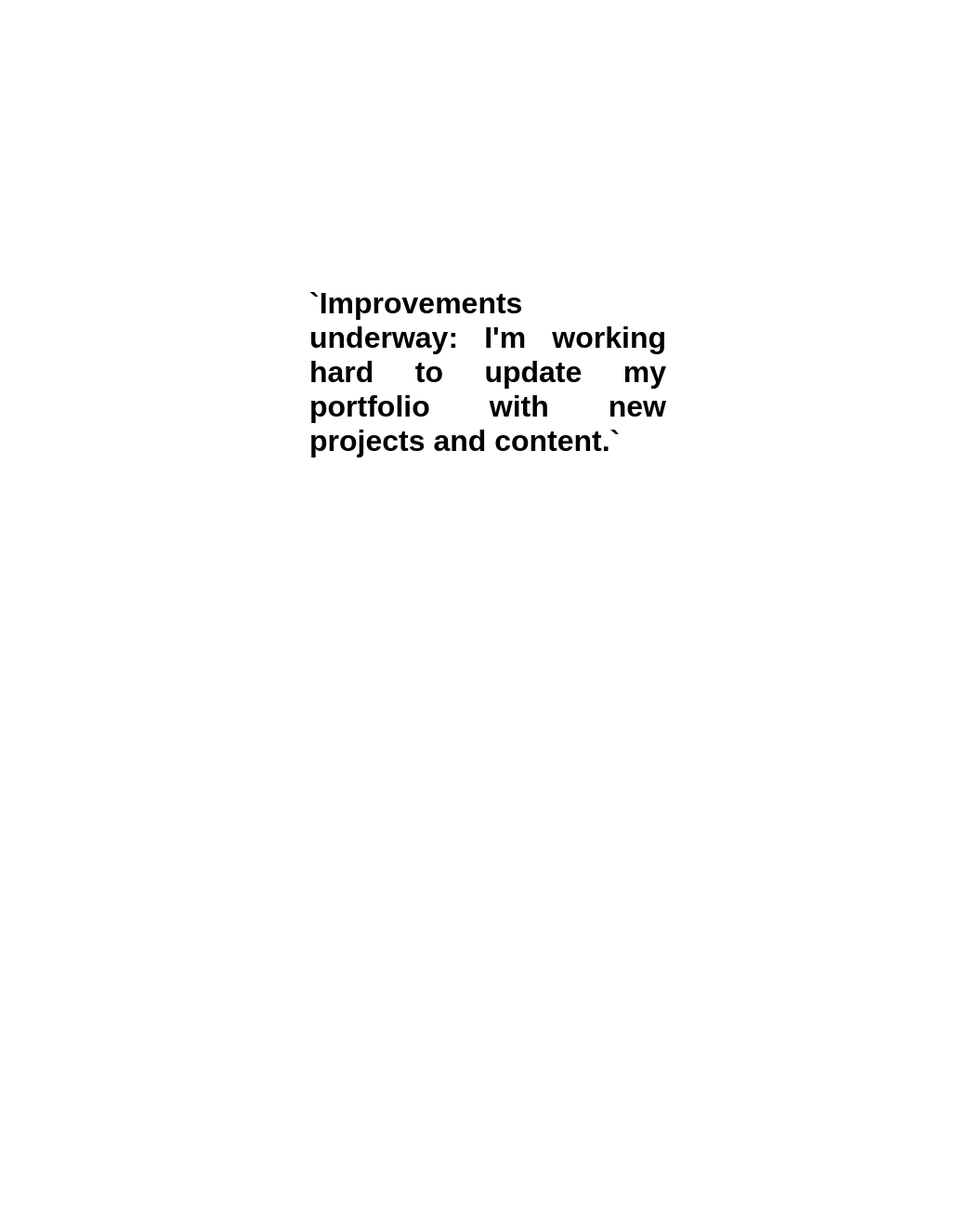
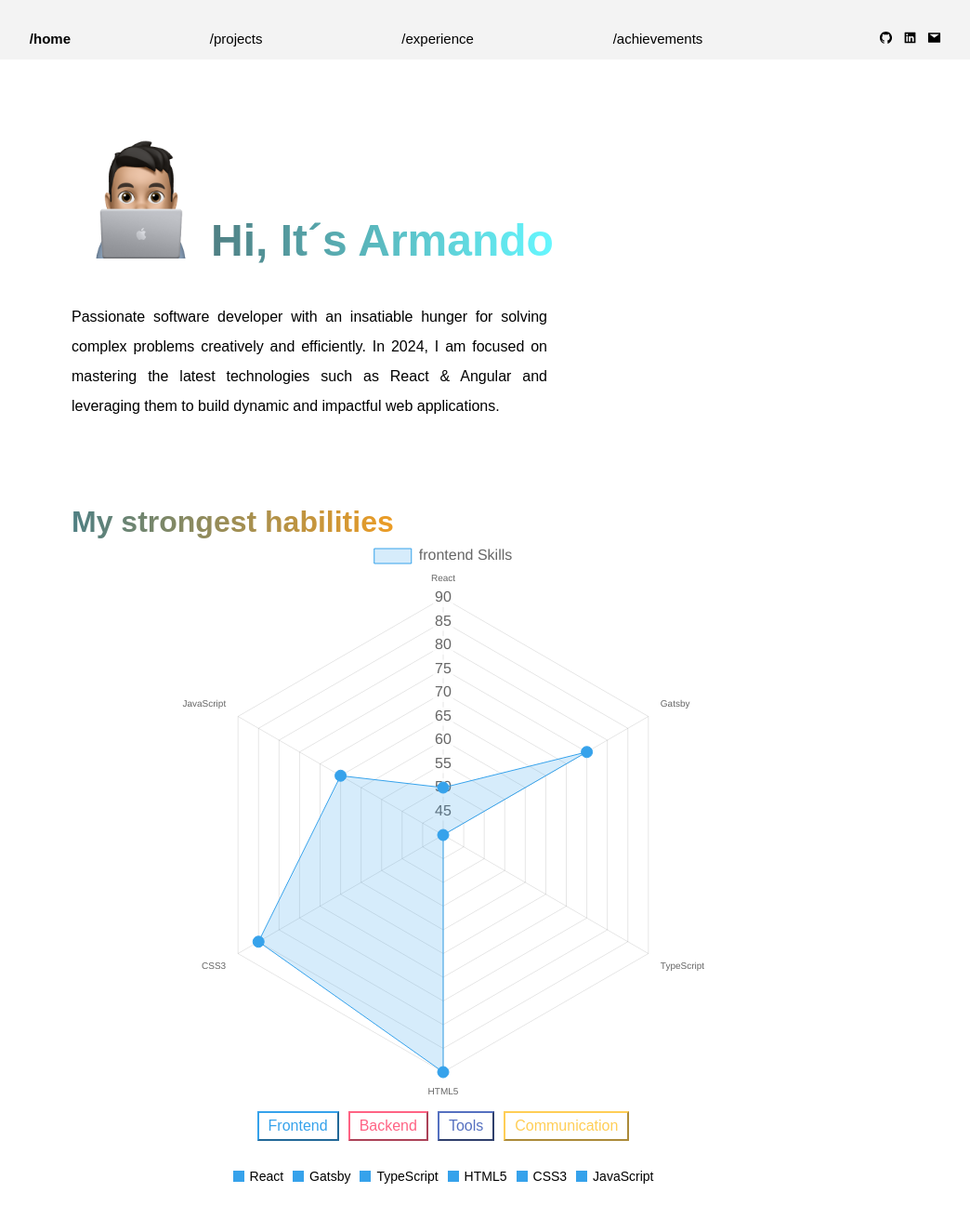
Before and after one commit to arpwn/portfolio, a Next.js app: page / in a window 1280 px wide. Shown: the top 1297 px of the page at 93% size, without its empty margins (115-1159 px from the left). Before the commit the page ends 800 px from the top, so only its background shows below. Built offline with nearby package versions, Linux system fonts and the light colour scheme.

Commit message:
back again

```diff
--- a/src/components/Experience/Timeline.tsx
+++ b/src/components/Experience/Timeline.tsx
@@ -34,6 +34,17 @@ const AnimatedTimelineItem = ({ children }: AnimatedTimelineItemProps) => {
 };
 
 const timelineData = [
+  {
+    title: 'IMSS',
+    date: '2024 - Current',
+    description: [
+      'Angular',
+      'React',
+      'Java',
+      'SQL',
+    ],
+    color: '#fee600',
+  },
   {
     title: 'EY GDS',
     date: '2022 - 2023',
--- a/src/pages/index.tsx
+++ b/src/pages/index.tsx
@@ -12,11 +12,7 @@ export default function Home() {
   return (
     <>
       <div className="container">
-        <h1 className="under">
-          `Improvements underway: I&apos;m working hard to update my portfolio
-          with new projects and content.`
-        </h1>
-        {/* <Head>
+        <Head>
           <title>Armando&apos;s Portfolio</title>
           <meta name="description" content="Personal portfolio to showcase my projects." />
           <link rel="icon" href="/favicon.ico" />
@@ -37,12 +33,12 @@ export default function Home() {
           <div id="achievements">
             <Achievements />
           </div>
-        </div> */}
+        </div>
 
         {/* Sidenav */}
-        {/* <div className="side-nav">
+        <div className="side-nav">
           <SideNav />
-        </div> */}
+        </div>
       </div>
     </>
   )
```
